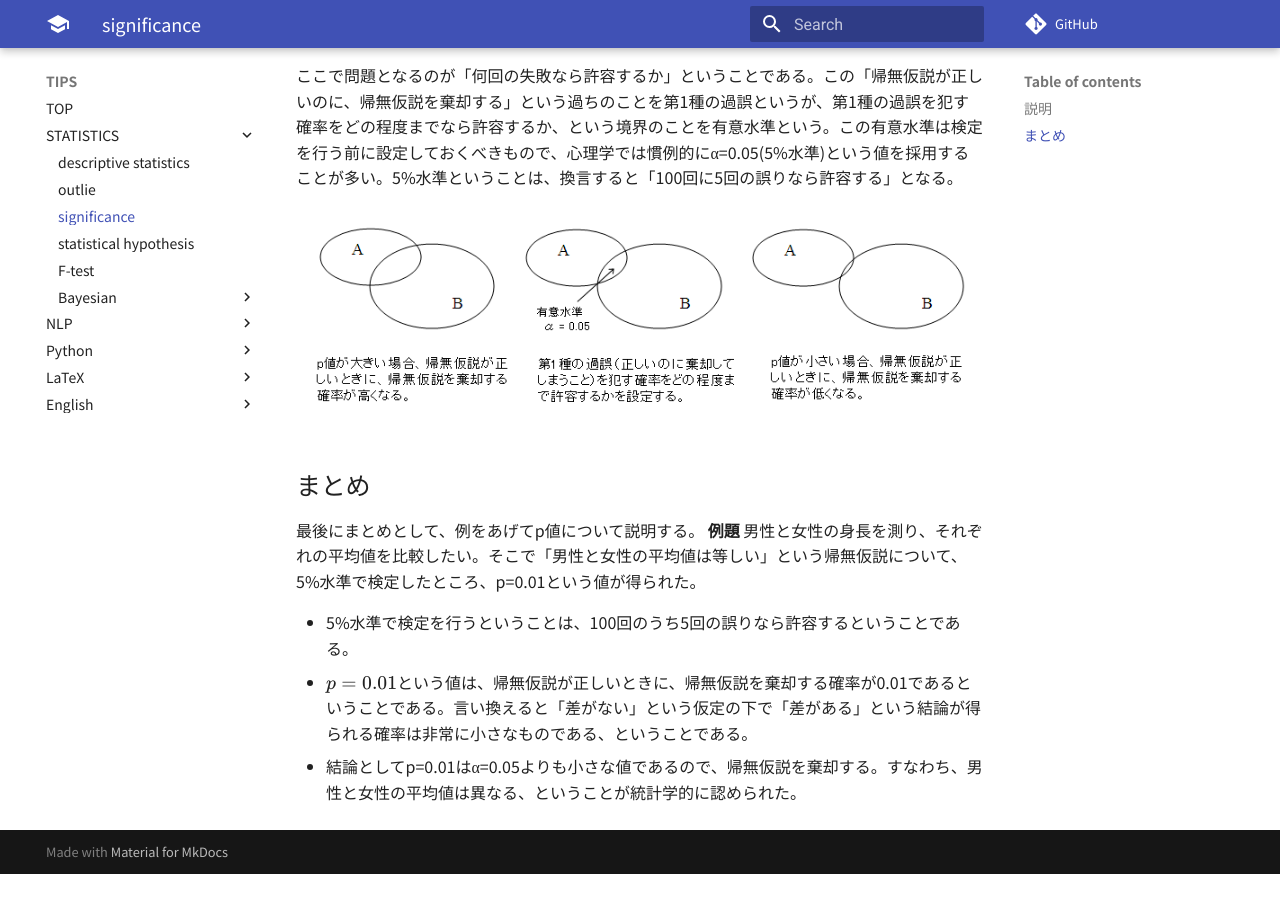
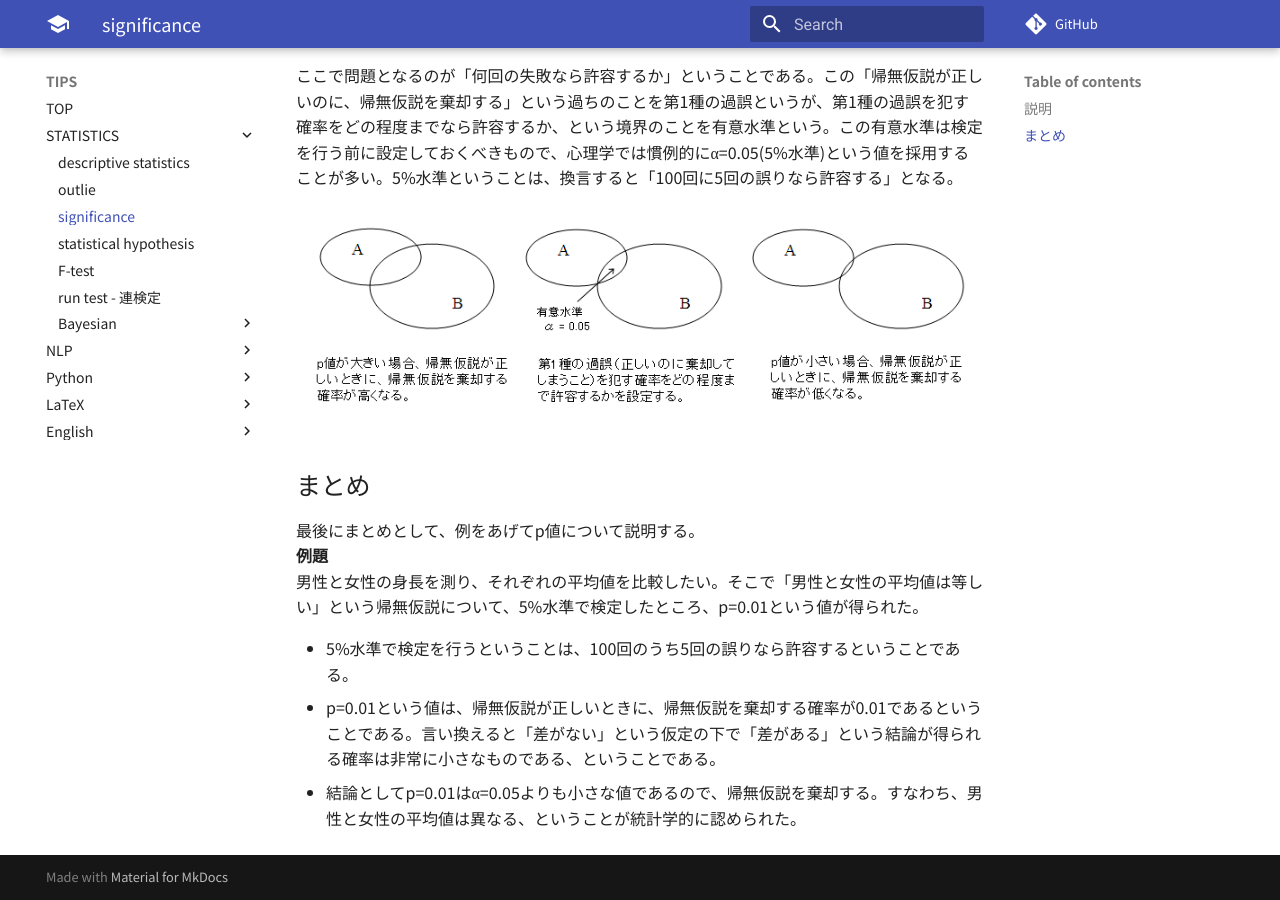
Before and after one commit to aYukiYoshida/tips, an MkDocs documentation site: the page built from docs/statistics/significance.md, in a window 1280 px wide and 900 px high, scrolled down 948 px. Built offline with MkDocs 1.6.1 and Material for MkDocs 9.7.7, drawn with Linux system fonts in a browser that asks for light colours; comment, search, counter and statistics services are not loaded; before the commit the page ends 1822 px from its top, so only the background shows below that.

Commit message:
[add] Add run test

```diff
--- a/docs/statistics/significance.md
+++ b/docs/statistics/significance.md
@@ -23,9 +23,9 @@
 
 ## まとめ
 最後にまとめとして、例をあげてp値について説明する。
-<b>例題</b>
+**例題**
 男性と女性の身長を測り、それぞれの平均値を比較したい。そこで「男性と女性の平均値は等しい」という帰無仮説について、5%水準で検定したところ、p=0.01という値が得られた。
 
 * 5%水準で検定を行うということは、100回のうち5回の誤りなら許容するということである。
-* $p=0.01$という値は、帰無仮説が正しいときに、帰無仮説を棄却する確率が0.01であるということである。言い換えると「差がない」という仮定の下で「差がある」という結論が得られる確率は非常に小さなものである、ということである。
+* p=0.01という値は、帰無仮説が正しいときに、帰無仮説を棄却する確率が0.01であるということである。言い換えると「差がない」という仮定の下で「差がある」という結論が得られる確率は非常に小さなものである、ということである。
 * 結論としてp=0.01はα=0.05よりも小さな値であるので、帰無仮説を棄却する。すなわち、男性と女性の平均値は異なる、ということが統計学的に認められた。
--- a/mkdocs.yml
+++ b/mkdocs.yml
@@ -10,6 +10,7 @@
         - significance: statistics/significance.md
         - statistical hypothesis: statistics/statistical_hypothesis.md
         - statistics/ftest.md
+        - statistics/run_test.md
         - Bayesian:
             - INDEX: statistics/bayesian/index.md
             - Bayesian estimation: statistics/bayesian/bayesian_estimation.md
```
Also changed, not shown: docs/statistics/run_test.md (added, +64 -0 lines).
